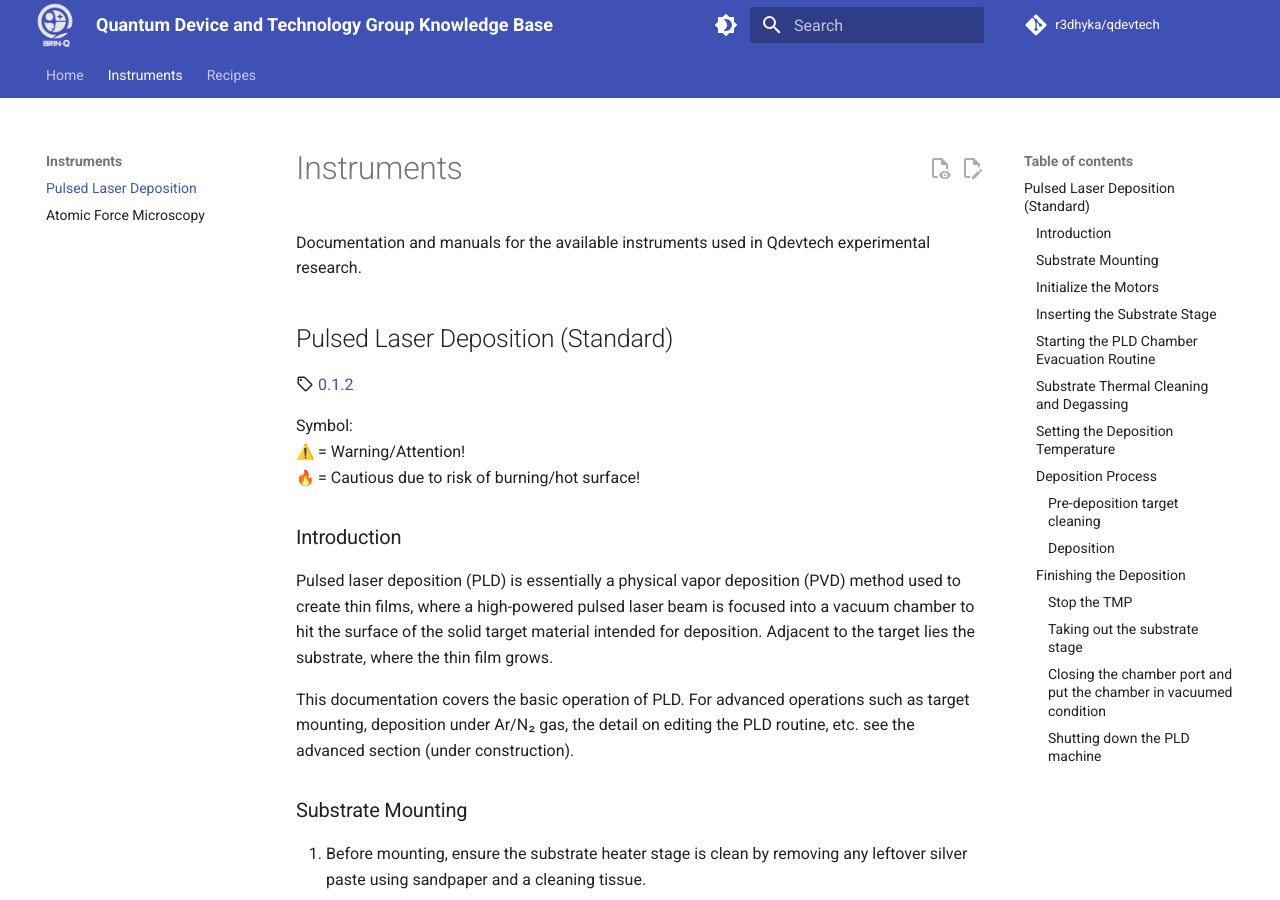
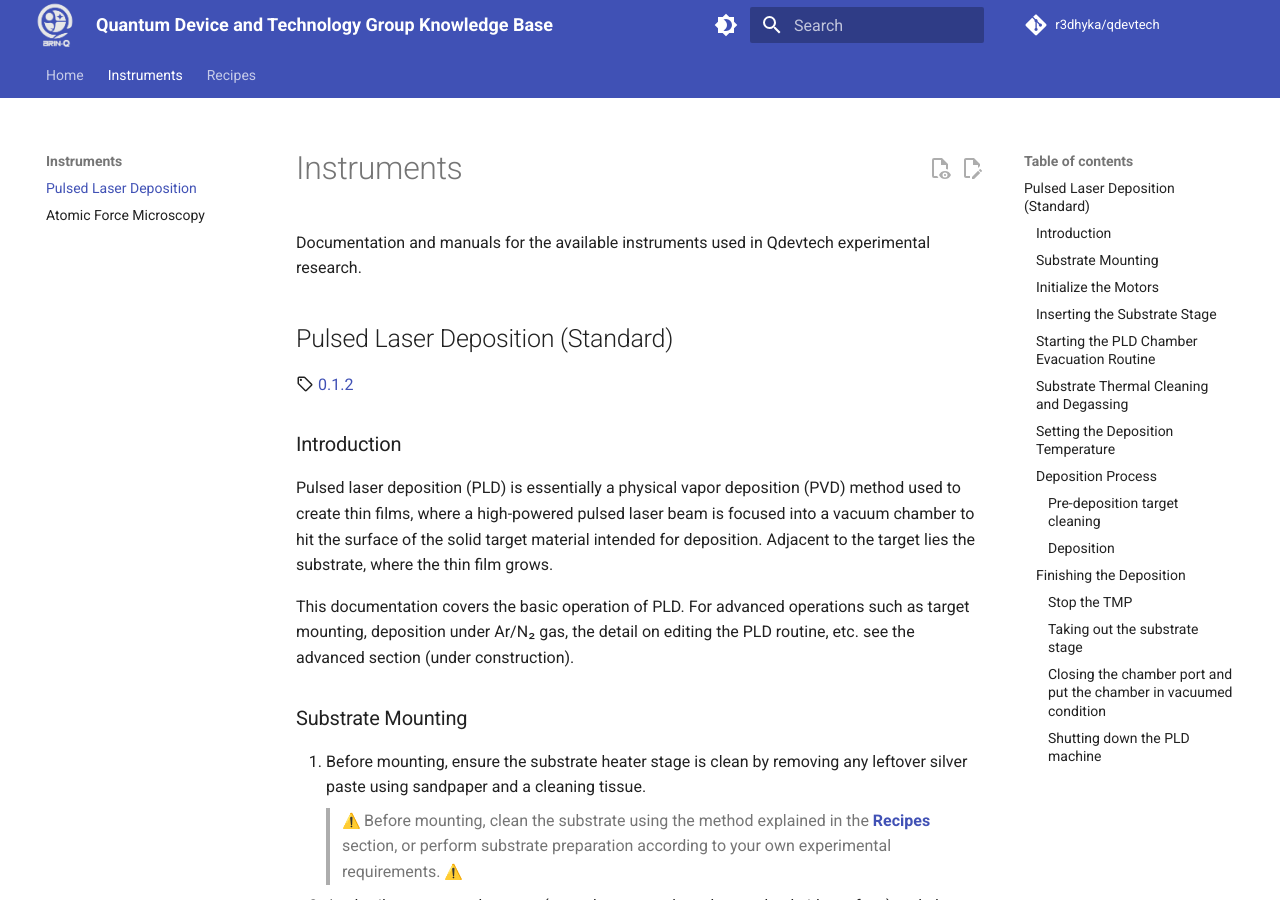
Before and after one commit to r3dhyka/qudev, an MkDocs documentation site: the page built from docs/instruments/pld.md, in a window 1280 px wide and 900 px high. Built offline with MkDocs 1.6.1 and Material for MkDocs 9.7.7, drawn with Linux system fonts in a browser that asks for light colours; emoji names are drawn with the system emoji font; comment, search, counter and statistics services are not loaded.

Commit message:
Update pld.md

```diff
--- a/docs/instruments/pld.md
+++ b/docs/instruments/pld.md
@@ -5,10 +5,6 @@
 
 ## Pulsed Laser Deposition (Standard)
 :material-tag-outline:{ title="Minimum version" } [0.1.2](../changelog/index.md)
-
-Symbol:
-:warning: = Warning/Attention!
-:fire: = Cautious due to risk of burning/hot surface!
 
 ### Introduction
 
```
